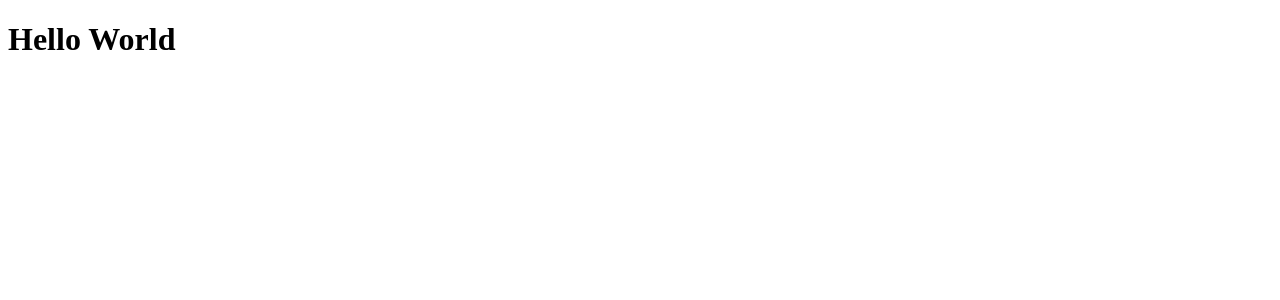
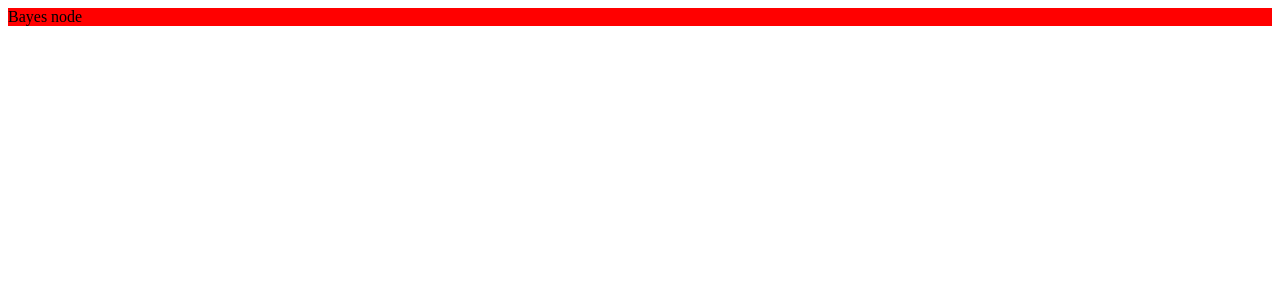
Before and after one commit to TobiasJacob/bayes-network, a React app: page / in a window 1280 px wide. Shown: the top 300 px of the page. Built offline with nearby package versions, Linux system fonts and the light colour scheme.

Commit message:
Bootstrapped basic app

```diff
--- a/package.json
+++ b/package.json
@@ -21,6 +21,7 @@
   "devDependencies": {
     "@types/react": "^17.0.40",
     "@types/react-dom": "^17.0.13",
+    "css-loader": "^6.7.1",
     "html-webpack-plugin": "^5.5.0",
     "ts-loader": "^9.2.8",
     "typescript": "^4.6.2",
--- /dev/null
+++ b/src/App.tsx
@@ -0,0 +1,8 @@
+import React from 'react';
+import BayesNode from './components/bayes_node';
+
+const App = () => {
+    return <BayesNode positionX={0} positionY={0} />
+}
+
+export default App;
--- /dev/null
+++ b/src/components/bayes_node.css
@@ -0,0 +1,3 @@
+.BayesNode {
+    background-color: red;
+}
--- /dev/null
+++ b/src/components/bayes_node.tsx
@@ -0,0 +1,16 @@
+import React from 'react';
+
+import './bayes_node.css'
+
+class NodeProps {
+    positionX: number
+    positionY: number
+}
+
+const BayesNode = (props: NodeProps) => {
+    return <div className='BayesNode'>
+        Bayes node
+    </div>
+}
+
+export default BayesNode;
--- a/src/index.tsx
+++ b/src/index.tsx
@@ -1,7 +1,8 @@
 import React from 'react';
 import ReactDOM from 'react-dom';
+import App from './App';
 
 ReactDOM.render(
-    <h1>Hello World</h1>,
+    <App />,
   document.getElementById('root')
 );
--- a/webpack.config.js
+++ b/webpack.config.js
@@ -9,6 +9,10 @@ module.exports = {
         test: /\.tsx?$/,
         use: 'ts-loader',
         exclude: /node_modules/,
+      },
+      {
+        test: /\.css$/i,
+        use: ["css-loader"],
       },
     ],
   },
```
Also changed, not shown: 1 other file (tests, documents, lock files or other folders).
